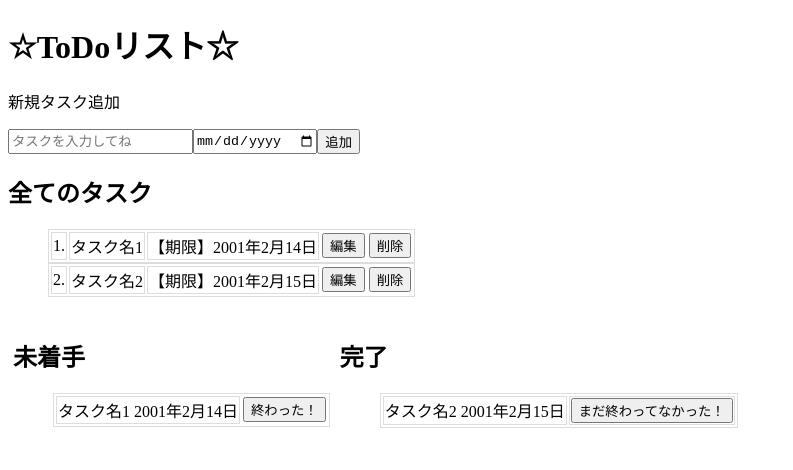
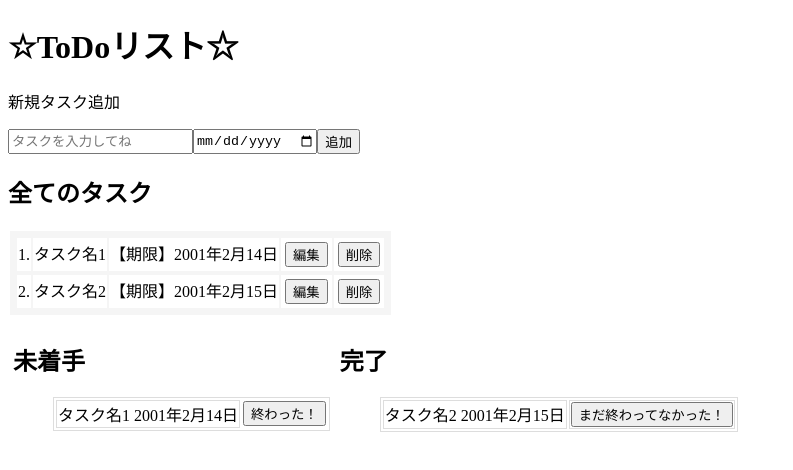
Before and after one commit to ayaka910kudo/practice4, a Next.js app: page /practice/todoApp in a window 1280 px wide. Shown: the top 470 px of the page, without its empty margins (0-793 px from the left). Built offline with nearby package versions, Linux system fonts and the light colour scheme.

Commit message:
tableとtbodyをmapの外に出した

```diff
--- a/src/pages/practice/todoApp.jsx
+++ b/src/pages/practice/todoApp.jsx
@@ -127,25 +127,32 @@ const TodoApp = () => {
 
       <h2>全てのタスク</h2>
 
-      <ul style={{ listStyleType: "none" }}>
-        {todo.map((item, index) => (
-          <li
-            key={index} //繰り返しのものに必要
+      <table>
+        <tbody>
+          <ul
+            style={{
+              listStyleType: "none",
+
+              backgroundColor: "whitesmoke",
+              padding: "5px",
+              margin: "0",
+            }}
           >
-            <table style={{ border: "1px solid #ddd" }}>
-              <tbody>
-                <tr style={{ border: "1px solid #ddd" }}>
-                  <td style={{ border: "1px solid #ddd" }}>{index + 1}.</td>
-                  <td style={{ border: "1px solid #ddd" }}>{item.task}</td>
-                  <td style={{ border: "1px solid #ddd" }}>
-                    【期限】{formatDate(item.date)}
-                  </td>
+            {todo.map((item, index) => (
+              <li
+                key={index} //繰り返しのものに必要
+              >
+                <tr style={{ backgroundColor: "white", margin: "0" }}>
+                  <td>{index + 1}.</td>
+                  <td>{item.task}</td>
+                  <td>【期限】{formatDate(item.date)}</td>
                   <td>
                     <button
                       onClick={() => {
                         setEditIndex(index);
                         setIsModalOpen(true);
                       }}
+                      style={{ margin: "3px" }}
                     >
                       編集
                     </button>
@@ -157,27 +164,18 @@ const TodoApp = () => {
                         copyDelateTodo.splice(index, 1);
                         setTodo(copyDelateTodo);
                       }}
+                      style={{ margin: "3px" }}
                     >
                       削除
                     </button>
                   </td>
                 </tr>
-              </tbody>
-            </table>
+              </li>
+            ))}
+          </ul>
+        </tbody>
+      </table>
 
-            {/*
-            <button
-              onClick={() => {
-                const copyDelateTodo = [...todo];
-                copyDelateTodo.splice(index, 1);
-                setTodo(copyDelateTodo);
-              }}
-            >
-              削除
-            </button> */}
-          </li>
-        ))}
-      </ul>
       <div style={{ display: "flex" }}>
         <div style={{ margin: "5px" }}>
           <h2>未着手</h2>
```
